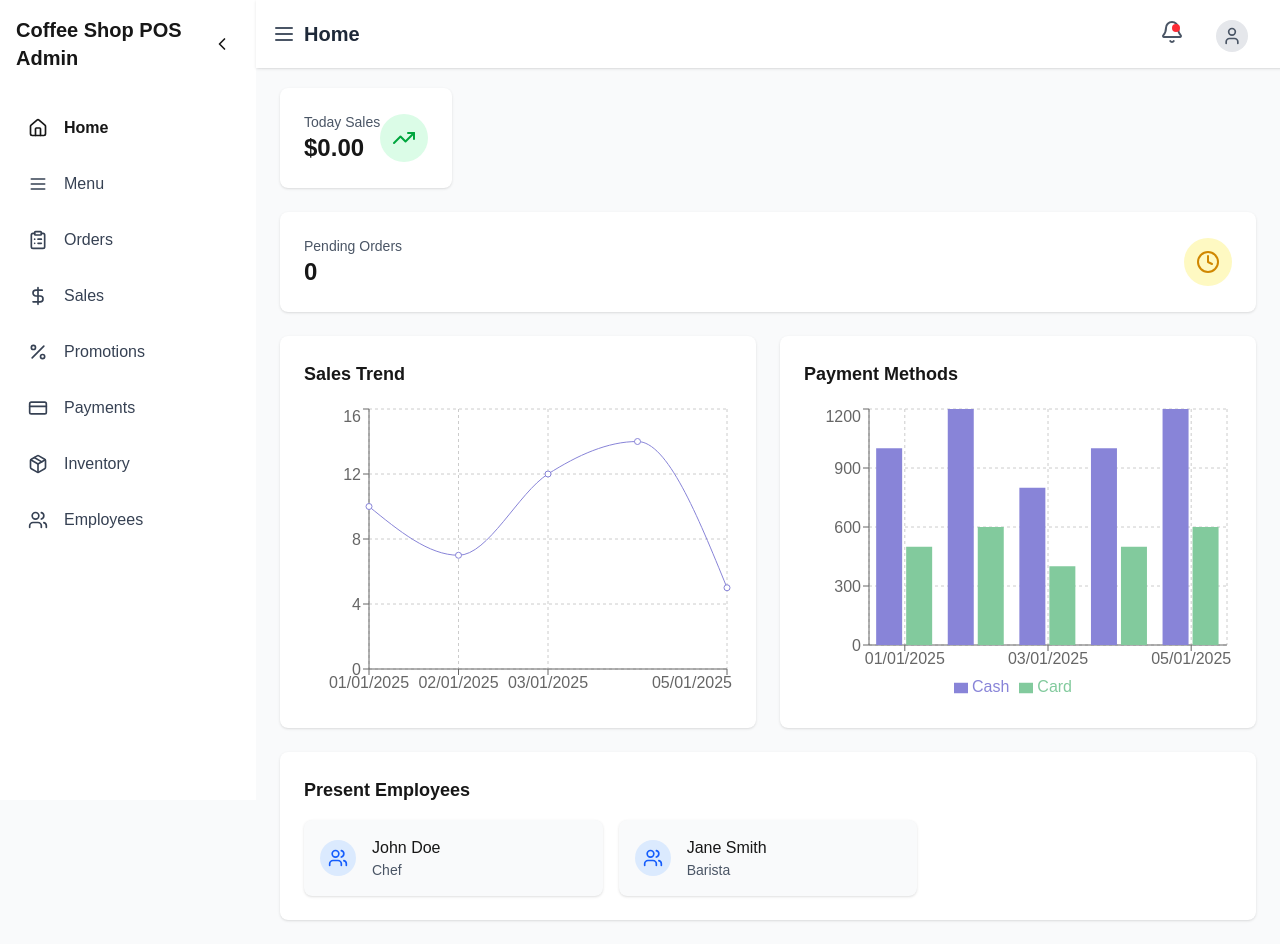
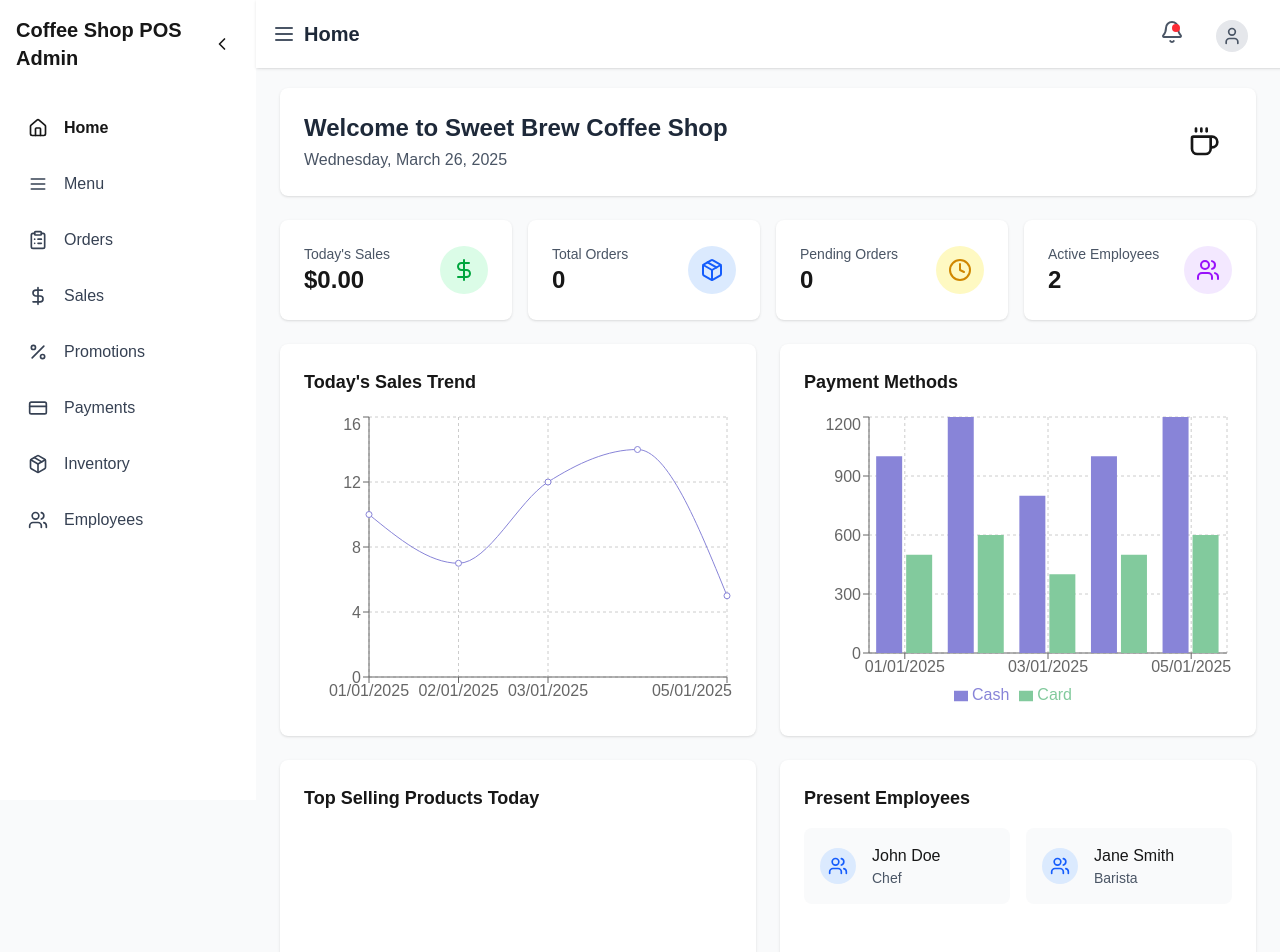
Before and after one commit to gobi1990/coffeeshop_pos_system, a Next.js app: page / in a window 1280 px wide. Shown: the top 952 px of the page. Built offline with nearby package versions, Linux system fonts and the light colour scheme.

Commit message:
dashboard sales metrics changes

```diff
--- a/app/components/sections/dashboard.tsx
+++ b/app/components/sections/dashboard.tsx
@@ -10,14 +10,18 @@ import {
   BarChart,
   Legend,
   Bar,
+  PieChart,
+  Pie,
+  Cell,
 } from "recharts";
 import { Order, Employee } from "../../interfaces/interfaces";
 import {
   Clock,
-  TrendingUp,
   Users,
+  Coffee,
+  Package,
+  DollarSign,
 } from "lucide-react";
-import { paymentData } from "../../data/mockData";
 
 interface DashboardProps {
   orders: Order[];
@@ -26,10 +30,13 @@ interface DashboardProps {
   paymentData: { name: string; cash: number; card: number }[];
 }
 
+const COLORS = ['#0088FE', '#00C49F', '#FFBB28', '#FF8042', '#8884D8'];
+
 const Dashboard = ({
   orders,
   employees,
   salesData,
+  paymentData,
 }: DashboardProps) => {
   const todaysSales = useMemo(() => {
     const today = new Date();
@@ -42,29 +49,79 @@ const Dashboard = ({
     return orders.filter(order => order.status === "pending");
   };
 
+  const getTotalOrdersToday = () => {
+    const today = new Date();
+    return orders.filter(order => new Date(order.date).toDateString() === today.toDateString()).length;
+  };
+
+  const getTopSellingProducts = () => {
+    const today = new Date();
+    const todayOrders = orders.filter(order => new Date(order.date).toDateString() === today.toDateString());
+
+    const productSales = todayOrders.reduce((acc, order) => {
+      order.items.forEach(item => {
+        if (!acc[item.name]) {
+          acc[item.name] = { quantity: 0, sales: 0 };
+        }
+        acc[item.name].quantity += item.quantity;
+        acc[item.name].sales += item.price * item.quantity;
+      });
+      return acc;
+    }, {} as Record<string, { quantity: number; sales: number }>);
+
+    return Object.entries(productSales)
+      .map(([name, data]) => ({ name, ...data }))
+      .sort((a, b) => b.sales - a.sales)
+      .slice(0, 5);
+  };
+
+  const topProducts = getTopSellingProducts();
+  const currentDate = new Date().toLocaleDateString('en-US', {
+    weekday: 'long',
+    year: 'numeric',
+    month: 'long',
+    day: 'numeric'
+  });
 
   return (
     <div className="space-y-6">
-
-      {/* Sales Summary */}
-      <div className="flex flex-col md:flex-row gap-4">
       <div className="bg-white rounded-lg shadow-sm p-6">
         <div className="flex items-center justify-between">
           <div>
-              <p className="text-sm text-gray-600">Today Sales</p>
+            <h2 className="text-2xl font-bold text-gray-800">Welcome to Sweet Brew Coffee Shop</h2>
+            <p className="text-gray-600 mt-1">{currentDate}</p>
+          </div>
+          <div className="bg-primary/10 p-3 rounded-full">
+            <Coffee className="h-8 w-8 text-primary" />
+          </div>
+        </div>
+      </div>
+
+      <div className="grid grid-cols-1 md:grid-cols-2 lg:grid-cols-4 gap-4">
+        <div className="bg-white rounded-lg shadow-sm p-6">
+          <div className="flex items-center justify-between">
+            <div>
+              <p className="text-sm text-gray-600">Today&apos;s Sales</p>
               <h3 className="text-2xl font-bold">${todaysSales.toFixed(2)}</h3>
             </div>
             <div className="bg-green-100 p-3 rounded-full">
-              <TrendingUp className="h-6 w-6 text-green-600" />
+              <DollarSign className="h-6 w-6 text-green-600" />
+            </div>
           </div>
         </div>
 
+        <div className="bg-white rounded-lg shadow-sm p-6">
+          <div className="flex items-center justify-between">
+            <div>
+              <p className="text-sm text-gray-600">Total Orders</p>
+              <h3 className="text-2xl font-bold">{getTotalOrdersToday()}</h3>
+            </div>
+            <div className="bg-blue-100 p-3 rounded-full">
+              <Package className="h-6 w-6 text-blue-600" />
+            </div>
+          </div>
         </div>
 
-      </div>
-
-
-      {/* Pending Orders */}
         <div className="bg-white rounded-lg shadow-sm p-6">
           <div className="flex items-center justify-between">
             <div>
@@ -77,10 +134,22 @@ const Dashboard = ({
           </div>
         </div>
 
-      {/* Sales Chart */}
+        <div className="bg-white rounded-lg shadow-sm p-6">
+          <div className="flex items-center justify-between">
+            <div>
+              <p className="text-sm text-gray-600">Active Employees</p>
+              <h3 className="text-2xl font-bold">{employees.length}</h3>
+            </div>
+            <div className="bg-purple-100 p-3 rounded-full">
+              <Users className="h-6 w-6 text-purple-600" />
+            </div>
+          </div>
+        </div>
+      </div>
+
       <div className="grid grid-cols-1 lg:grid-cols-2 gap-6">
         <div className="bg-white rounded-lg shadow-sm p-6">
-          <h3 className="text-lg font-semibold mb-4">Sales Trend</h3>
+          <h3 className="text-lg font-semibold mb-4">Today&apos;s Sales Trend</h3>
           <div className="h-[300px]">
             <ResponsiveContainer width="100%" height="100%">
               <LineChart data={salesData}>
@@ -93,6 +162,7 @@ const Dashboard = ({
             </ResponsiveContainer>
           </div>
         </div>
+
         <div className="bg-white rounded-lg shadow-sm p-6">
           <h3 className="text-lg font-semibold mb-4">Payment Methods</h3>
           <div className="h-[300px]">
@@ -111,13 +181,44 @@ const Dashboard = ({
         </div>
       </div>
 
-      {/* Present Employees */}
+      {/* Top Products and Employees */}
+      <div className="grid grid-cols-1 lg:grid-cols-2 gap-6">
+        <div className="bg-white rounded-lg shadow-sm p-6">
+          <h3 className="text-lg font-semibold mb-4">Top Selling Products Today</h3>
+          {topProducts.length > 0 ? (
+            <div className="h-[300px]">
+              <ResponsiveContainer width="100%" height="100%">
+                <PieChart>
+                  <Pie
+                    data={topProducts}
+                    dataKey="sales"
+                    nameKey="name"
+                    cx="50%"
+                    cy="50%"
+                    outerRadius={100}
+                    label
+                  >
+                    {topProducts.map((entry, index) => (
+                      <Cell key={`cell-${index}`} fill={COLORS[index % COLORS.length]} />
+                    ))}
+                  </Pie>
+                  <Tooltip />
+                  <Legend />
+                </PieChart>
+              </ResponsiveContainer>
+            </div>
+          ) : (
+            <div className="h-[300px] flex items-center justify-center text-gray-500">
+              No sales data available for today
+            </div>
+          )}
+        </div>
+
         <div className="bg-white rounded-lg shadow-sm p-6">
           <h3 className="text-lg font-semibold mb-4">Present Employees</h3>
-        <div className="grid grid-cols-1 md:grid-cols-2 lg:grid-cols-3 gap-4">
-          {employees
-            .map((employee) => (
-              <div key={employee.id} className="bg-gray-50 rounded-lg p-4 flex items-center space-x-4 shadow">
+          <div className="grid grid-cols-1 md:grid-cols-2 gap-4">
+            {employees.map((employee) => (
+              <div key={employee.id} className="bg-gray-50 rounded-lg p-4 flex items-center space-x-4">
                 <div className="bg-blue-100 p-2 rounded-full">
                   <Users className="h-5 w-5 text-blue-600" />
                 </div>
@@ -130,6 +231,7 @@ const Dashboard = ({
           </div>
         </div>
       </div>
+    </div>
   );
 };
 
```
Lines whose indentation alone changed are shown as unchanged.
